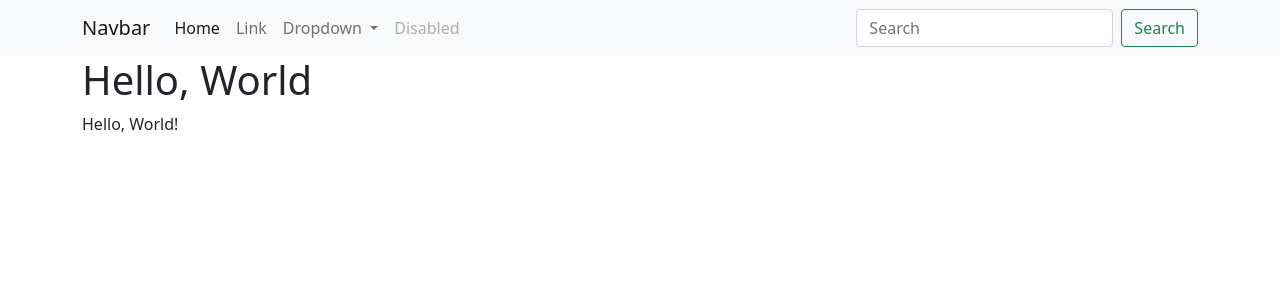
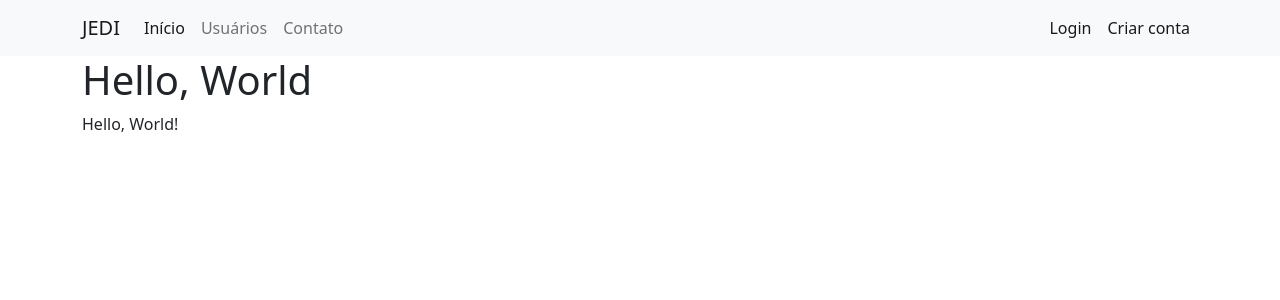
Before and after one commit to incolumepy-cursos/flask-impressionador, a Flask app: page / in a window 1280 px wide. Shown: the top 300 px of the page. Run offline with Flask 2, Linux system fonts and the light colour scheme.

Commit message:
Nav personalised

```diff
--- a/templates/navbar.html
+++ b/templates/navbar.html
@@ -1,17 +1,21 @@
 <nav class="navbar navbar-expand-lg navbar-light bg-light">
   <div class="container-fluid container">
-    <a class="navbar-brand" href="#">Navbar</a>
+    <a class="navbar-brand" href="/">JEDI</a>
     <button class="navbar-toggler" type="button" data-bs-toggle="collapse" data-bs-target="#navbarSupportedContent" aria-controls="navbarSupportedContent" aria-expanded="false" aria-label="Toggle navigation">
       <span class="navbar-toggler-icon"></span>
     </button>
     <div class="collapse navbar-collapse" id="navbarSupportedContent">
       <ul class="navbar-nav me-auto mb-2 mb-lg-0">
         <li class="nav-item">
-          <a class="nav-link active" aria-current="page" href="#">Home</a>
+          <a class="nav-link active" aria-current="page" href="/">Início</a>
         </li>
         <li class="nav-item">
-          <a class="nav-link" href="#">Link</a>
+          <a class="nav-link" href="/usuarios">Usuários</a>
         </li>
+        <li class="nav-item">
+          <a class="nav-link" href="/contato">Contato</a>
+        </li>
+          <!--
         <li class="nav-item dropdown">
           <a class="nav-link dropdown-toggle" href="#" id="navbarDropdown" role="button" data-bs-toggle="dropdown" aria-expanded="false">
             Dropdown
@@ -26,11 +30,22 @@
         <li class="nav-item">
           <a class="nav-link disabled" href="#" tabindex="-1" aria-disabled="true">Disabled</a>
         </li>
+        -->
       </ul>
+      <ul class="navbar-nav d-flex">
+        <li class="nav-item">
+          <a class="nav-link active" aria-current="page" href="#">Login</a>
+        </li>
+        <li class="nav-item">
+          <a class="nav-link active" aria-current="page" href="#">Criar conta</a>
+        </li>
+      </ul>
+        <!--
       <form class="d-flex">
         <input class="form-control me-2" type="search" placeholder="Search" aria-label="Search">
         <button class="btn btn-outline-success" type="submit">Search</button>
       </form>
+      -->
     </div>
   </div>
 </nav>
```
